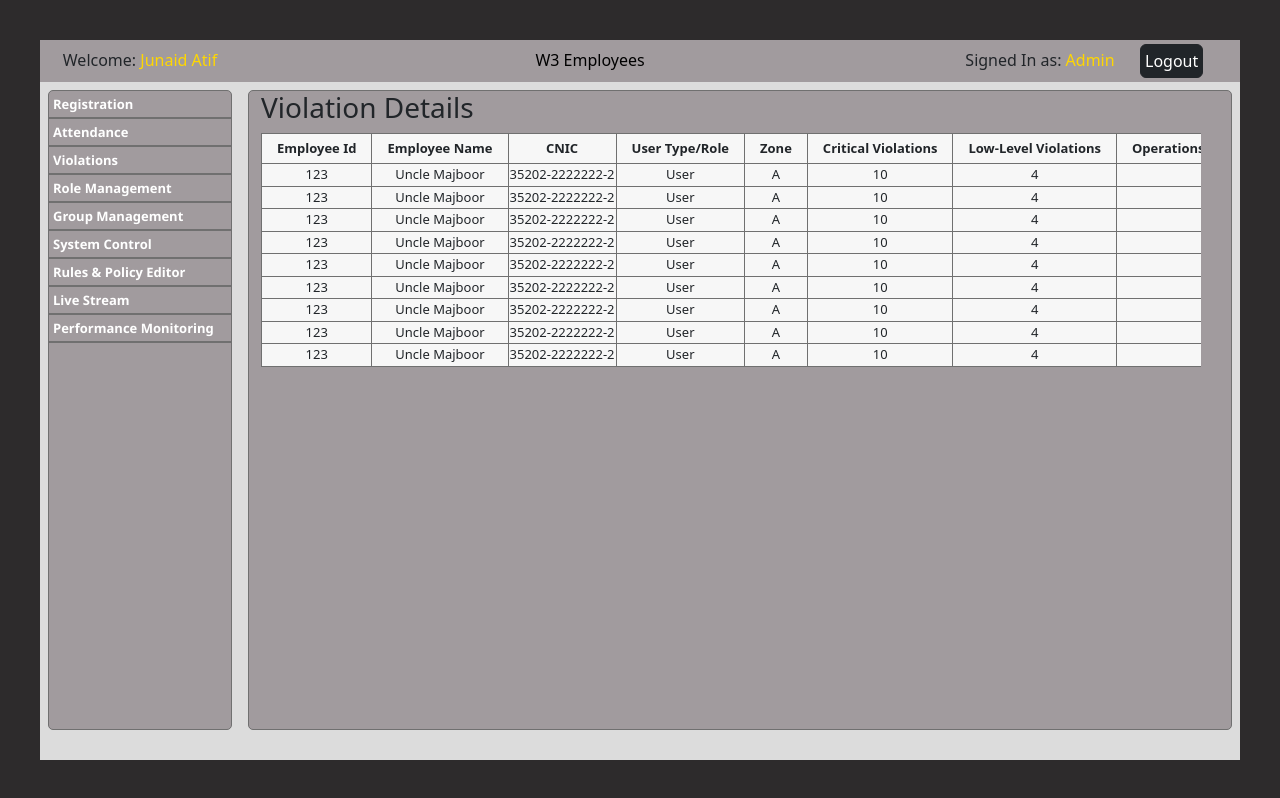
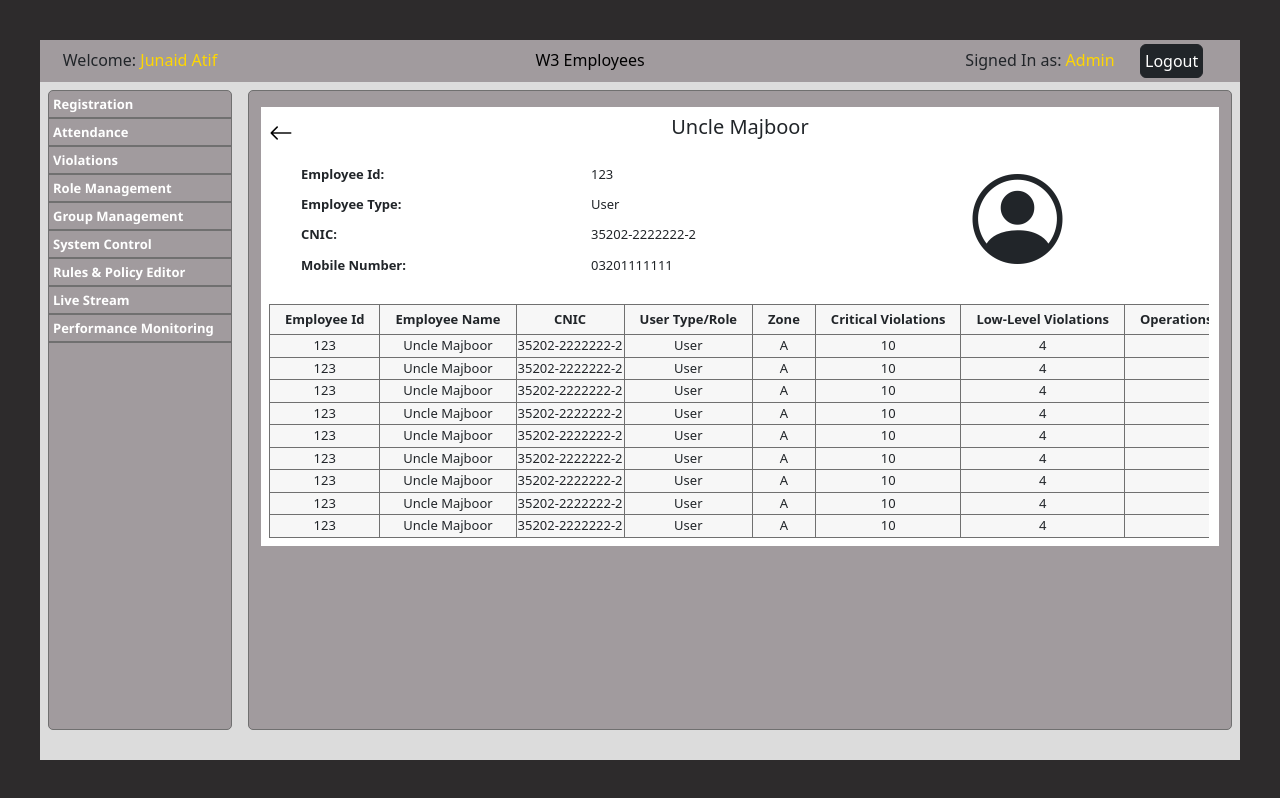
Before and after one commit to FaizanAhmed239/W4_Employees, a React (Create React App) app: page /violationdetails in a window 1280 px wide. Built offline with nearby package versions, Linux system fonts and the light colour scheme.

Commit message:
violationDetails

```diff
--- a/package.json
+++ b/package.json
@@ -7,6 +7,7 @@
     "@testing-library/react": "^13.4.0",
     "@testing-library/user-event": "^13.5.0",
     "bootstrap": "^5.2.2",
+    "bootstrap-icons": "^1.10.2",
     "react": "^18.2.0",
     "react-bootstrap": "^2.5.0",
     "react-dom": "^18.2.0",
--- a/src/Components/ViolationDetails.js
+++ b/src/Components/ViolationDetails.js
@@ -2,6 +2,7 @@ import React from 'react'
 import Button from 'react-bootstrap/Button';
 import {useState,useEffect} from 'react'
 import 'bootstrap/dist/css/bootstrap.min.css';
+import 'bootstrap-icons/font/bootstrap-icons.css';
 import {
   Link,
 } from 'react-router-dom';
@@ -48,8 +49,36 @@ export default function ViolationDetails() {
   return (
     <div className='p-2' style={{background: '#DCDCDC', borderColor: '#707070',height:'82vh'}}>
         <div className='container' style={{background: '#A19B9E', border: '1px solid #707070', borderRadius:'5px', height:'80vh'}}>
+          <div className='container bg-white p-2 my-3'>
             <div className='row'>
-              <h3>Violation Details</h3>
+                <div className='col-2'>
+                  <Link to='/violations'><i class="bi bi-arrow-left"></i></Link>
+                </div>
+                <div className='col-8'>
+                  <h5 className='text-center'>Uncle Majboor</h5>
+                </div>
+            </div>
+            <div className='row'>
+              <div className='col-4'>
+                <ul className='uoList0 py-2'>
+                  <li>Employee Id:</li>
+                  <li>Employee Type:</li>
+                  <li>CNIC:</li>
+                  <li>Mobile Number:</li>
+                </ul>
+              </div>
+              <div className='col-4'>
+                <ul className='uoList1 py-2'>
+                  <li>123</li>
+                  <li>User</li>
+                  <li>35202-2222222-2</li>
+                  <li>03201111111</li>
+                </ul>
+              </div>
+              <div className='col-4'>
+                <i class="bi bi-person-circle"></i>
+              </div>
+
             </div>
               <table className='violationTable'>
                     <tr>
@@ -67,5 +96,7 @@ export default function ViolationDetails() {
           </div>
 
         </div>
+
+    </div>
   )
 }
--- a/src/Components/Violations.js
+++ b/src/Components/Violations.js
@@ -2,6 +2,7 @@ import React from 'react'
 import Button from 'react-bootstrap/Button';
 import {useState,useEffect} from 'react'
 import 'bootstrap/dist/css/bootstrap.min.css';
+import 'bootstrap-icons/font/bootstrap-icons.css';
 import {
   Link,
 } from 'react-router-dom';
@@ -50,7 +51,6 @@ export default function Violations() {
     )
   }
  console.log(ShowViolationData);
-{/* <img src=='/icon.svg'></img> */}
   return (
     <div className='p-2' style={{background: '#DCDCDC', borderColor: '#707070',height:'82vh'}}>
         <div className='container' style={{background: '#A19B9E', border: '1px solid #707070', borderRadius:'5px', height:'80vh'}}>
--- a/src/index.js
+++ b/src/index.js
@@ -3,6 +3,7 @@ import ReactDOM from 'react-dom/client';
 import App from './App';
 import reportWebVitals from './reportWebVitals';
 import 'bootstrap/dist/css/bootstrap.min.css';
+import 'bootstrap-icons/font/bootstrap-icons.css';
 
 const root = ReactDOM.createRoot(document.getElementById('root'));
 root.render(
--- a/src/styles.css
+++ b/src/styles.css
@@ -60,6 +60,7 @@ html,body{
 
 /*18-Nov-22*/
 
+/* NAVBAR */
 .navContainer{
   background: #A19B9E;
   border-color: #707070;
@@ -83,7 +84,9 @@ html,body{
 .navLink:hover{
   color: black;
 }
+/* NAVBAR */
 
+/* HOME */
 .homeLogo{
   background-color: #DCDCDC;
   background-image: url(E:\FYP\Front\W4_Employees\public\backgroundlogo.png);
@@ -93,3 +96,30 @@ html,body{
   opacity: 12%;
   margin-left: 27%;
 }
+/* HOME */
+
+/* VIOLATION-DETAILS */
+.uoList0{
+  list-style-type: none;
+  font-weight: bold;
+  font-size: small;
+  line-height: 0.8cm;
+}
+
+.uoList1{
+  list-style-type: none;
+  font-size: small;
+  line-height: 0.8cm;
+  padding-left: 0;
+}
+
+.bi-arrow-left{
+  color: black;
+  font-size: x-large;
+}
+
+.bi-person-circle{
+  font-size: 90px;
+  padding-left: 20%;
+
+}
```
Also changed, not shown: public/backButton.png (added), 1 other file (tests, documents, lock files or other folders). Lines whose indentation alone changed are shown as unchanged.
